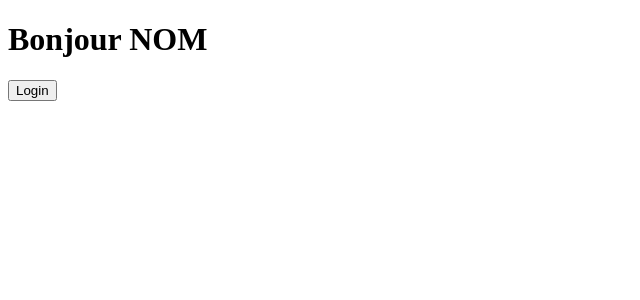
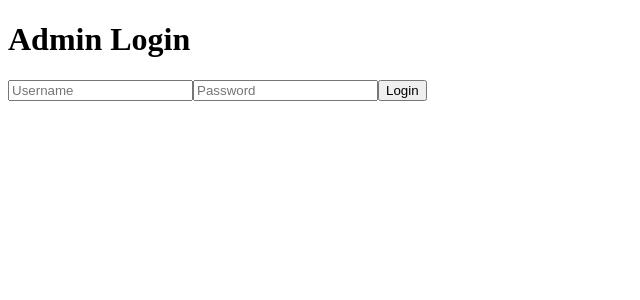
Before and after one commit to halimchoukani/PFE_Manager, a React (Vite) app in the folder client/: page / in a window 1280 px wide. Shown: the top 300 px of the page, without its empty margins (0-640 px from the left). Built offline with nearby package versions, Linux system fonts and the light colour scheme; no server answers.

Commit message:
Fix login functionality and update UI in index.js and App.jsx

```diff
--- /dev/null
+++ b/client/src/Admin/AdminLogin.jsx
@@ -0,0 +1,22 @@
+import io from "socket.io-client";
+
+export default function AdminLogin() {
+  function login() {
+    const socket = io.connect("http://localhost:3001");
+    socket.emit("login", {
+      name: "admin",
+      email: "admin@gmail.com",
+      password: "admin",
+    });
+  }
+  return (
+    <div>
+      <form>
+        <h1>Admin Login</h1>
+        <input type="text" placeholder="Username" />
+        <input type="password" placeholder="Password" />
+        <button onClick={login}>Login</button>
+      </form>
+    </div>
+  );
+}
--- a/client/src/App.jsx
+++ b/client/src/App.jsx
@@ -1,5 +1,6 @@
 import { useState } from "react";
 import AdminHome from "./Admin/AdminHome";
+import AdminLogin from "./Admin/AdminLogin";
 import io from "socket.io-client";
 const socket = io.connect("http://localhost:3001");
 function App() {
@@ -11,7 +12,7 @@ function App() {
 
   return (
     <>
-      <AdminHome />
+      <AdminLogin />
     </>
   );
 }
```
Also changed, not shown: 1 other file (tests, documents, lock files or other folders).
